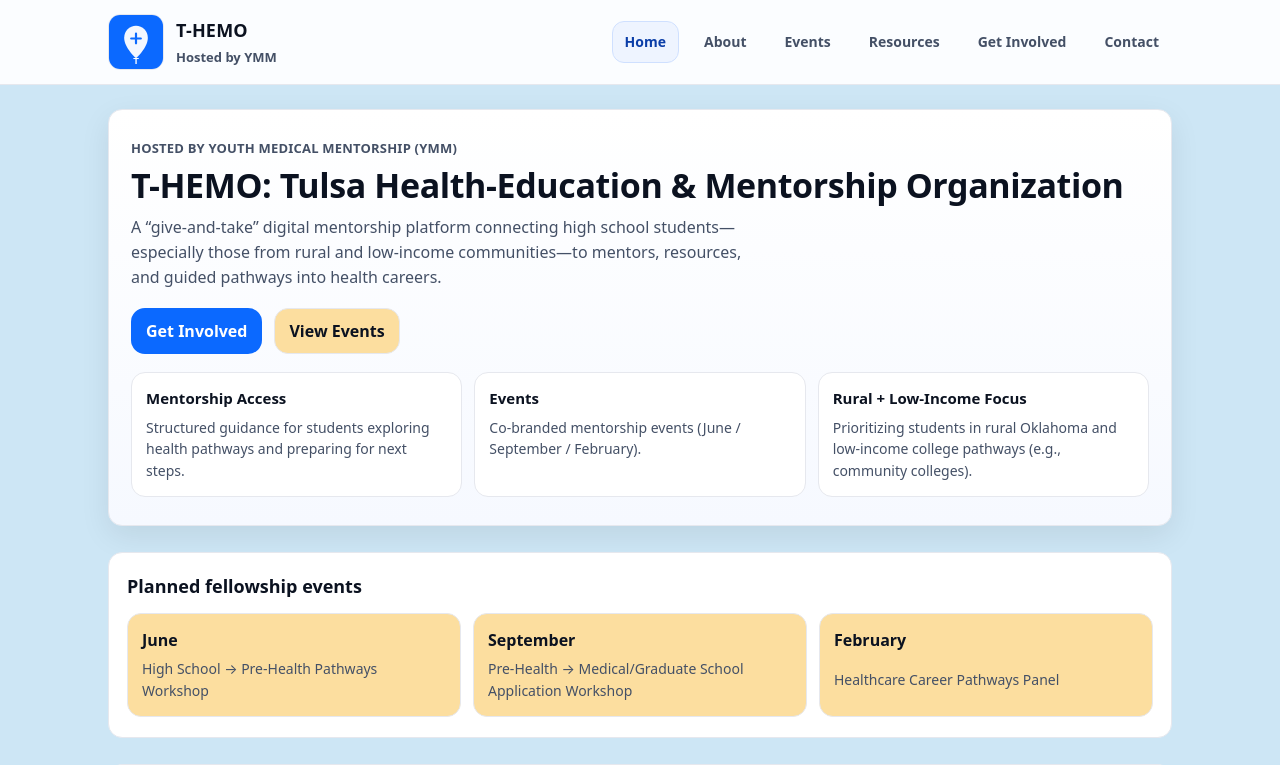
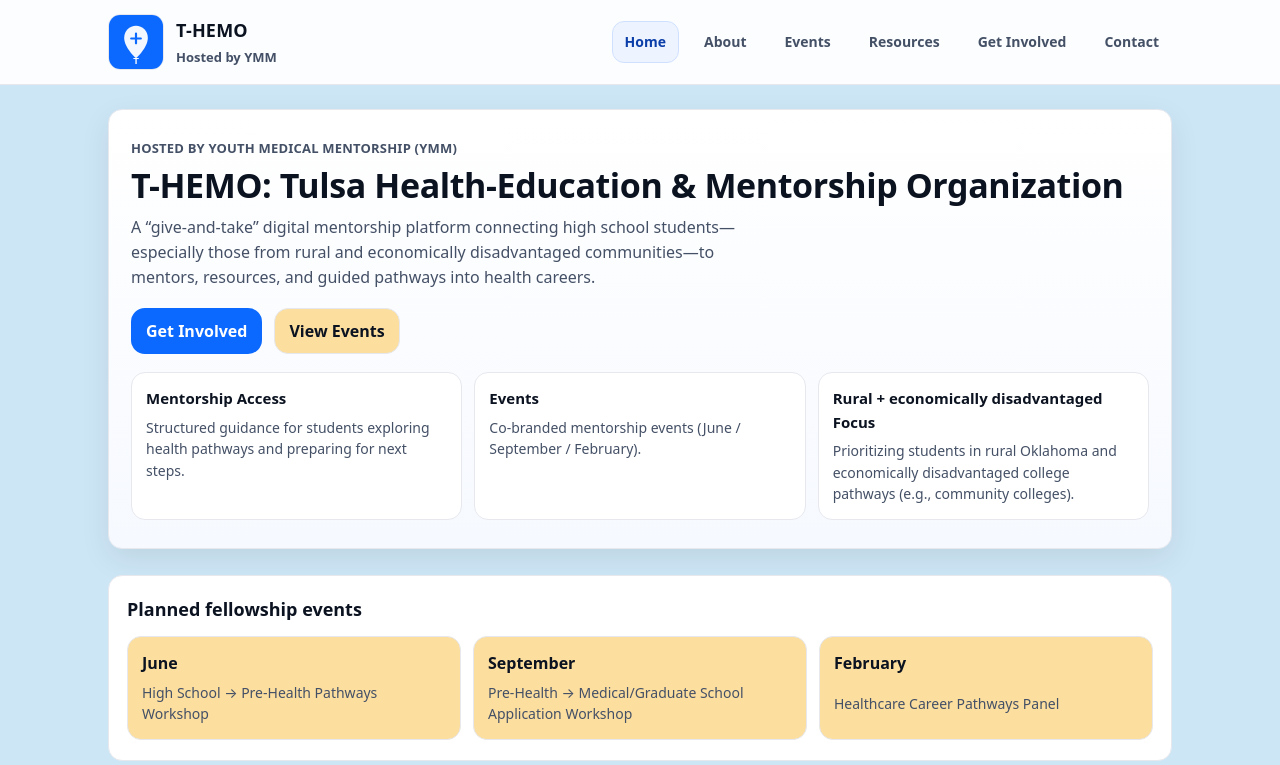
Before and after one commit to chensqq-byte/t-hemo-website, a Next.js app: page / in a window 1280 px wide. Shown: the top 765 px of the page. Built offline with nearby package versions, Linux system fonts and the light colour scheme.

Commit message:
Replace 'low-income' with 'economically disadvantaged' across site copy

```diff
--- a/app/events/page.tsx
+++ b/app/events/page.tsx
@@ -12,7 +12,7 @@ export default function EventsPage() {
           <h2 style={h2}>1) High School → Pre-Health Pathways Workshop (June)</h2>
           <p style={p}>
             An in-person workshop supporting high school students—particularly
-            those from rural and low-income communities—focused on college
+            those from rural and economically disadvantaged communities—focused on college
             preparation, healthcare career exploration, and early academic
             planning. Food will be provided.
           </p>
--- a/app/layout.tsx
+++ b/app/layout.tsx
@@ -6,7 +6,7 @@ import Footer from "./components/Footer";
 export const metadata: Metadata = {
   title: "T-HEMO | Hosted by YMM",
   description:
-    "Tulsa Health-Education & Mentorship Organization (T-HEMO) — a digital mentorship platform supporting rural and low-income students, hosted by Youth Medical Mentorship (YMM).",
+    "Tulsa Health-Education & Mentorship Organization (T-HEMO) — a digital mentorship platform supporting rural and economically disadvantaged students, hosted by Youth Medical Mentorship (YMM).",
 };
 
 export default function RootLayout({
--- a/app/page.tsx
+++ b/app/page.tsx
@@ -13,7 +13,7 @@ export default function HomePage() {
 
           <p className="hero-subtitle">
             A “give-and-take” digital mentorship platform connecting high school
-            students—especially those from rural and low-income communities—to
+            students—especially those from rural and economically disadvantaged communities—to
             mentors, resources, and guided pathways into health careers.
           </p>
 
@@ -43,9 +43,9 @@ export default function HomePage() {
             </div>
 
             <div className="card">
-              <h2 className="card-title">Rural + Low-Income Focus</h2>
+              <h2 className="card-title">Rural + economically disadvantaged Focus</h2>
               <p className="card-text">
-                Prioritizing students in rural Oklahoma and low-income college
+                Prioritizing students in rural Oklahoma and economically disadvantaged college
                 pathways (e.g., community colleges).
               </p>
             </div>
```
